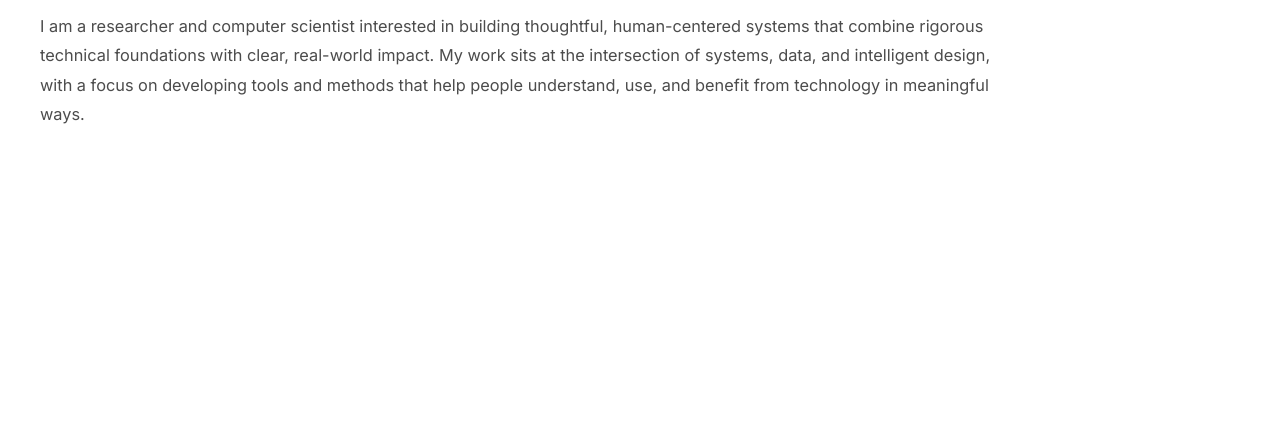
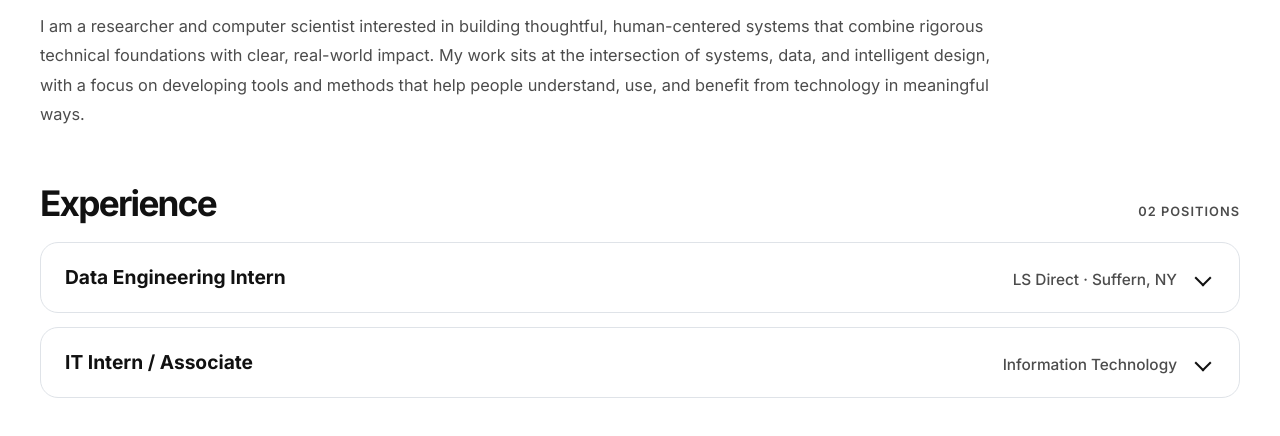
Before and after one commit to Christinaaross/christinaaross.github.io, a plain HTML site: page index.html in a window 1280 px wide. Shown: the part 616-1052 px from the top of the page. Before the commit the page ends 835 px from the top, so only its background shows below. Drawn offline with Linux system fonts and the light colour scheme.

Commit message:
Add accordion experience section

```diff
--- a/index.html
+++ b/index.html
@@ -50,7 +50,8 @@
 
       <div class="divider" aria-hidden="true"></div>
 
-      <main class="about-section" aria-labelledby="about-me-heading">
+      <main>
+        <section class="about-section" aria-labelledby="about-me-heading">
           <h2 id="about-me-heading">About Me</h2>
           <p>
             I am a researcher and computer scientist interested in building thoughtful,
@@ -59,6 +60,52 @@
             intelligent design, with a focus on developing tools and methods that help
             people understand, use, and benefit from technology in meaningful ways.
           </p>
+        </section>
+
+        <section class="experience-section" aria-labelledby="experience-heading">
+          <div class="section-header">
+            <h2 id="experience-heading">Experience</h2>
+            <span class="position-count">02 Positions</span>
+          </div>
+
+          <div class="experience-list">
+            <details class="experience-item">
+              <summary>
+                <div class="summary-main">
+                  <p class="job-title">Data Engineering Intern</p>
+                  <p class="company-line">LS Direct · Suffern, NY</p>
+                </div>
+                <span class="chevron" aria-hidden="true"></span>
+              </summary>
+              <div class="details-content">
+                <ul>
+                  <li>Built and maintained data pipelines to support reporting and operational workflows.</li>
+                  <li>Collaborated with cross-functional teams to clean, validate, and transform data for analytics use cases.</li>
+                  <li>Improved process efficiency by documenting systems, identifying bottlenecks, and supporting automation opportunities.</li>
+                  <li>Technologies: Python, SQL, ETL workflows, data validation, cloud tools, and reporting systems.</li>
+                </ul>
+              </div>
+            </details>
+
+            <details class="experience-item">
+              <summary>
+                <div class="summary-main">
+                  <p class="job-title">IT Intern / Associate</p>
+                  <p class="company-line">Information Technology</p>
+                </div>
+                <span class="chevron" aria-hidden="true"></span>
+              </summary>
+              <div class="details-content">
+                <ul>
+                  <li>Supported day-to-day IT operations, troubleshooting technical issues and coordinating solutions for users.</li>
+                  <li>Helped maintain documentation, device support processes, and service requests to improve responsiveness.</li>
+                  <li>Worked with teams to improve system reliability, user support workflows, and operational efficiency.</li>
+                  <li>Technologies: troubleshooting workflows, system support, documentation, and service operations.</li>
+                </ul>
+              </div>
+            </details>
+          </div>
+        </section>
       </main>
     </div>
   </body>
--- a/style.css
+++ b/style.css
@@ -178,6 +178,125 @@ h1 {
   color: var(--muted);
 }
 
+.experience-section {
+  padding-top: 56px;
+}
+
+.section-header {
+  display: flex;
+  align-items: baseline;
+  justify-content: space-between;
+  gap: 16px;
+  margin-bottom: 20px;
+}
+
+.section-header h2 {
+  margin: 0;
+  font-size: clamp(2.2rem, 2.4vw, 3.1rem);
+  line-height: 1.05;
+  letter-spacing: -0.05em;
+  font-weight: 700;
+}
+
+.position-count {
+  font-size: 0.8rem;
+  letter-spacing: 0.08em;
+  text-transform: uppercase;
+  color: var(--muted);
+  font-weight: 600;
+}
+
+.experience-list {
+  display: flex;
+  flex-direction: column;
+  gap: 14px;
+}
+
+.experience-item {
+  border: 1px solid #dfe3e8;
+  border-radius: 18px;
+  background: #ffffff;
+  overflow: hidden;
+  transition: border-color 0.2s ease, box-shadow 0.2s ease;
+}
+
+.experience-item:hover {
+  border-color: #c7ced6;
+  box-shadow: 0 8px 18px rgba(17, 17, 17, 0.04);
+}
+
+.experience-item[open] {
+  border-color: #111111;
+  box-shadow: 0 8px 18px rgba(17, 17, 17, 0.06);
+}
+
+.experience-item summary {
+  list-style: none;
+  display: flex;
+  align-items: center;
+  justify-content: space-between;
+  gap: 20px;
+  width: 100%;
+  padding: 22px 24px;
+  cursor: pointer;
+}
+
+.experience-item summary::-webkit-details-marker {
+  display: none;
+}
+
+.summary-main {
+  display: flex;
+  align-items: center;
+  justify-content: space-between;
+  width: 100%;
+  gap: 16px;
+}
+
+.job-title {
+  margin: 0;
+  font-size: 1.2rem;
+  line-height: 1.3;
+  font-weight: 700;
+}
+
+.company-line {
+  margin: 4px 0 0;
+  color: var(--muted);
+  font-size: 0.96rem;
+  font-weight: 500;
+}
+
+.chevron {
+  width: 12px;
+  height: 12px;
+  border-right: 2px solid #111111;
+  border-bottom: 2px solid #111111;
+  transform: rotate(45deg);
+  transition: transform 0.2s ease;
+  flex-shrink: 0;
+  margin-right: 6px;
+}
+
+.experience-item[open] .chevron {
+  transform: rotate(225deg);
+}
+
+.details-content {
+  padding: 0 24px 22px;
+  color: var(--muted);
+}
+
+.details-content ul {
+  margin: 0;
+  padding-left: 1.2rem;
+  line-height: 1.8;
+}
+
+.details-content li + li {
+  margin-top: 4px;
+}
+
 @media (max-width: 820px) {
   .page-shell {
     width: min(100% - 28px, 680px);
```
Lines whose indentation alone changed are shown as unchanged.
